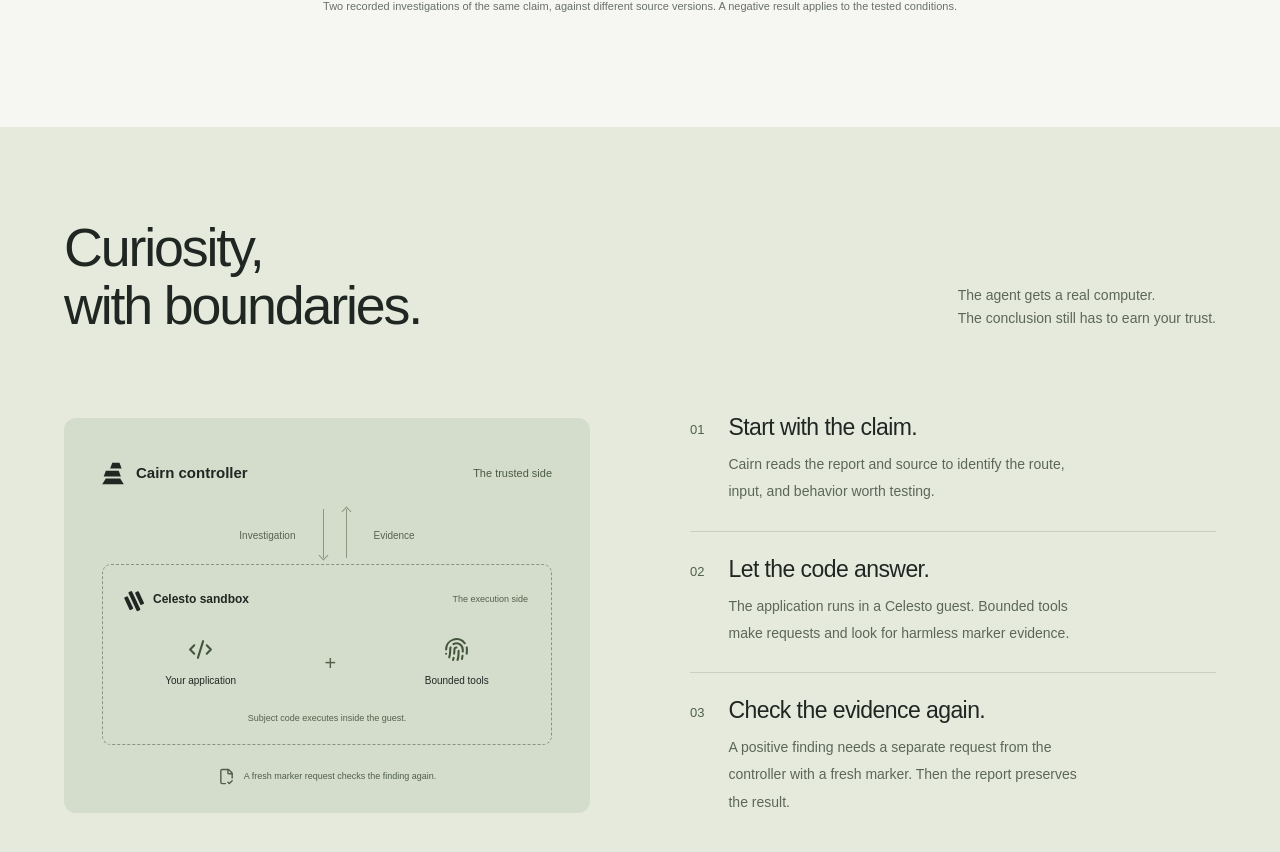
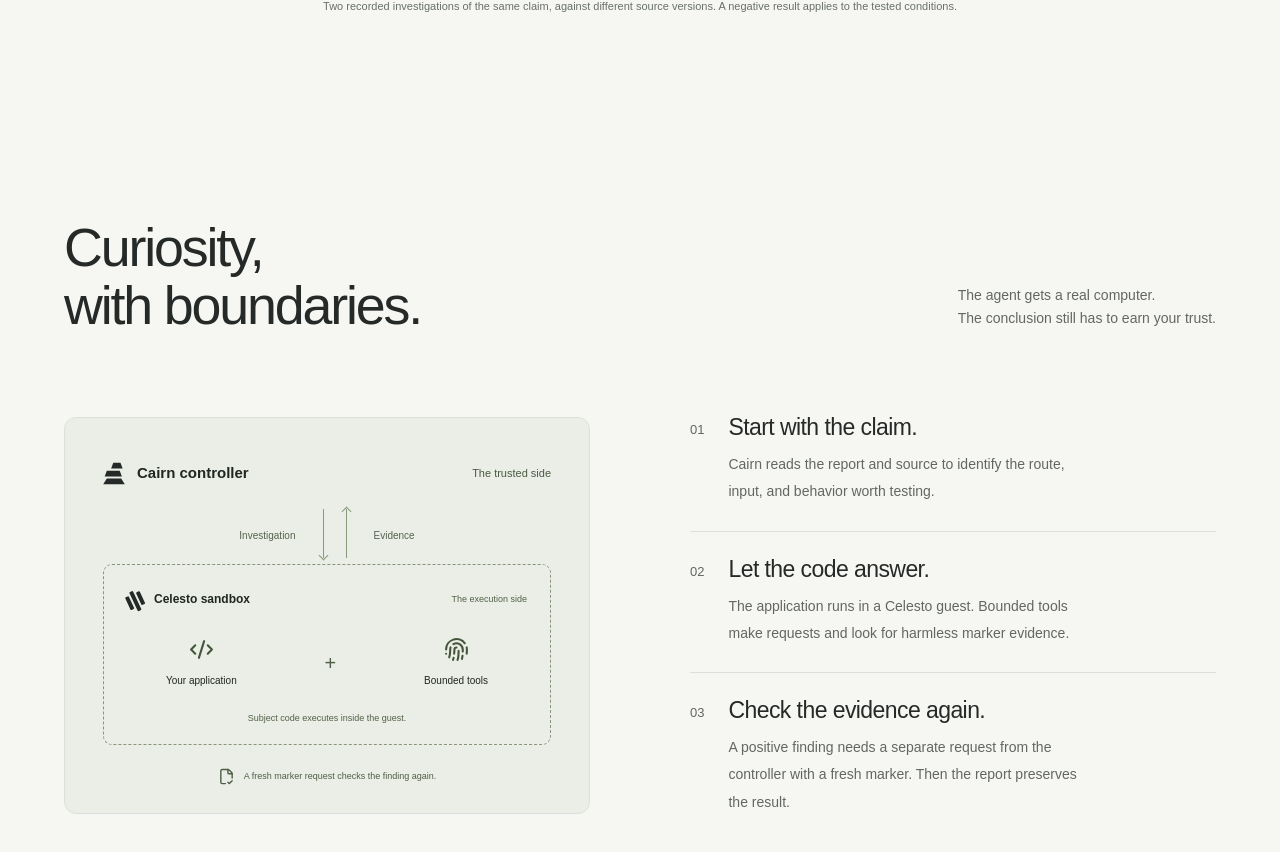
Before and after one commit to SudheerKondamuri/Cairn, a Next.js app in the folder frontend/: page / in a window 1280 px wide. Shown: the part 1900-2752 px from the top of the page. Built offline with nearby package versions, Linux system fonts and the light colour scheme.

Commit message:
style(landing): unify global background color across all landing page sections

```diff
--- a/frontend/src/app/globals.css
+++ b/frontend/src/app/globals.css
@@ -61,8 +61,8 @@
 
 @layer base {
   :root {
-    --paper: #fbfbf9;
-    --hero-ground: #eef1f4;
+    --paper: #f6f7f3;
+    --hero-ground: #f6f7f3;
     --ink: #252927;
     --secondary: #626762;
     --line: #dce0dc;
@@ -847,12 +847,12 @@
   }
 
   .method-section {
-    background: #e5eadd;
-    color: #202622;
+    background: var(--paper);
+    color: var(--ink);
   }
   .method-section h2,
   .method-section h3 {
-    color: #202622;
+    color: var(--ink);
   }
   .method-inner {
     padding-block: 91px 29px;
@@ -864,7 +864,7 @@
     gap: 50px;
   }
   .method-opening > p {
-    color: #5c6758;
+    color: var(--secondary);
     font-size: 13px;
     max-width: 340px;
     margin-bottom: 4px;
@@ -879,7 +879,8 @@
   .boundary-visual {
     padding: 20px 38px 28px;
     border-radius: 12px;
-    background: #d4ddcc;
+    background: #eaeee6;
+    border: 1px solid var(--line);
     position: relative;
   }
   .control-node {
@@ -1009,12 +1010,12 @@
     padding-block: 25px;
   }
   .method-steps li + li {
-    border-top: 1px solid #c8d1bf;
+    border-top: 1px solid var(--line);
   }
   .step-number {
     font-family: var(--display);
     font-size: 13px;
-    color: #506147;
+    color: var(--secondary);
     margin-top: 4px;
     font-variant-numeric: tabular-nums;
   }
@@ -1022,17 +1023,17 @@
     font-size: 23px;
     letter-spacing: -0.025em;
     margin-bottom: 11px;
-    color: #202622;
+    color: var(--ink);
   }
   .method-steps p {
-    color: #5c6758;
+    color: var(--secondary);
     font-size: 12px;
     line-height: 1.95;
     max-width: 350px;
   }
   .method-bottom {
     padding-top: 24px;
-    border-top: 1px solid #c4cfba;
+    border-top: 1px solid var(--line);
     display: flex;
     align-items: center;
     justify-content: space-between;
@@ -1040,7 +1041,7 @@
     font-size: 11px;
   }
   .method-bottom > span {
-    color: #506147;
+    color: var(--secondary);
   }
   .method-bottom a {
     display: inline-flex;
```
